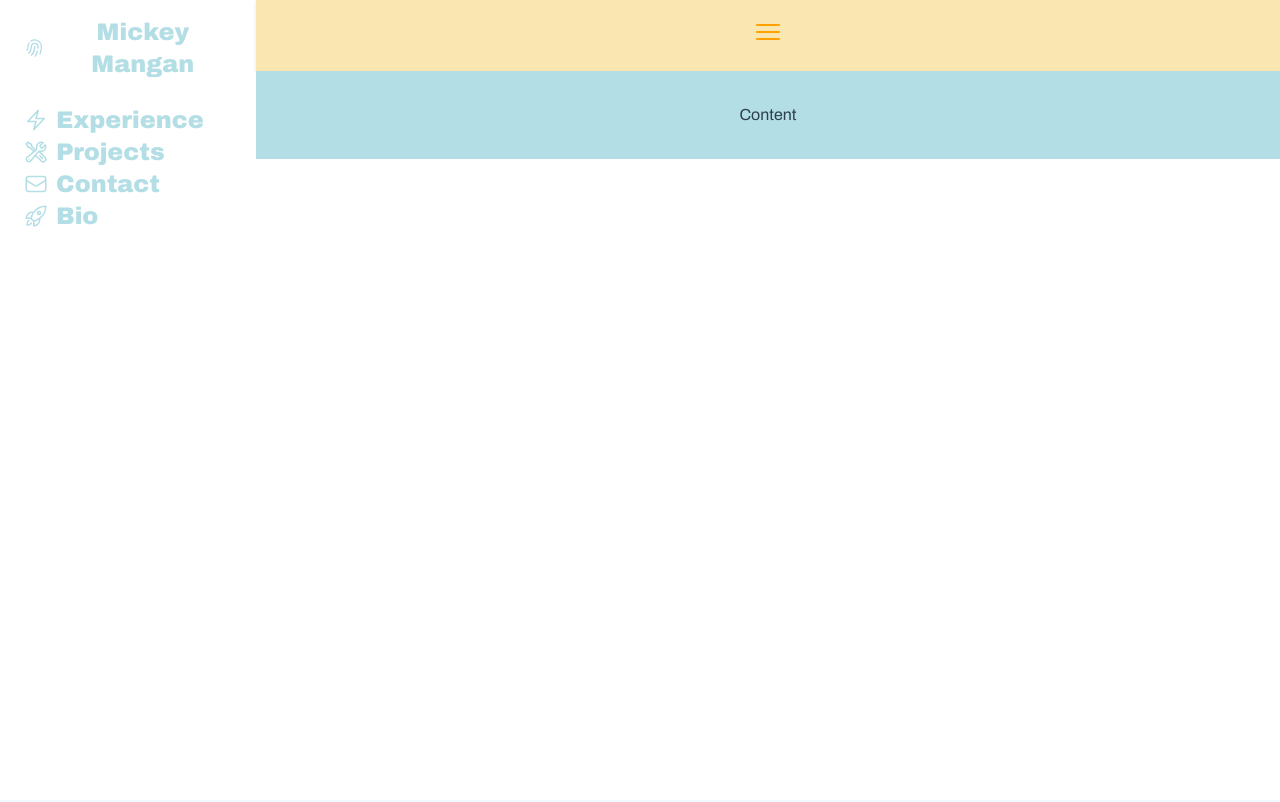
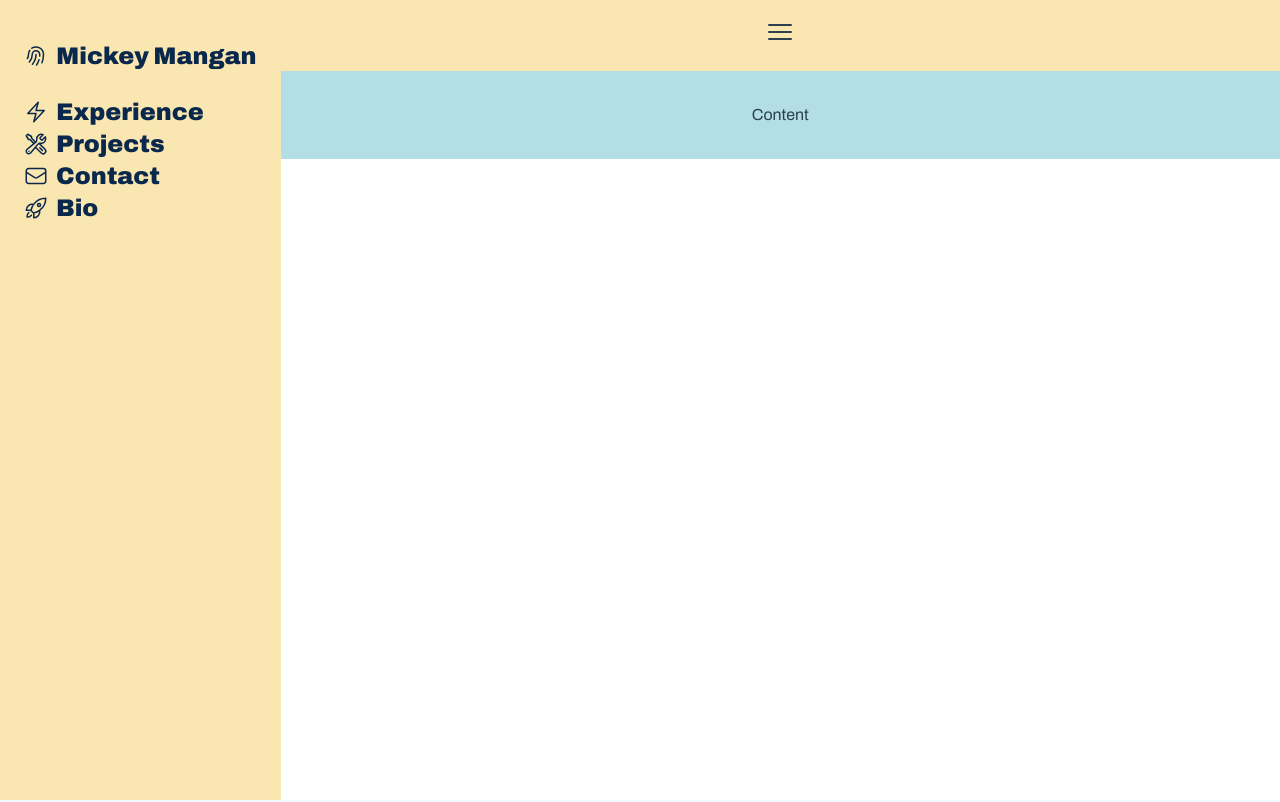
Before and after one commit to manganmh89/VuePortfolio, a Vue app: page / in a window 1280 px wide. Shown: the top 802 px of the page. Built offline with nearby package versions, Linux system fonts and the light colour scheme.

Commit message:
working nav

```diff
--- a/src/components/NavBar.vue
+++ b/src/components/NavBar.vue
@@ -1,9 +1,9 @@
 <template>
     <div class="relative flex min-h-screen">
       <div class="
-      bg-dark
-      text-liteblue
-      w-64
+      bg-pale
+      text-darkblue
+      w-75
       space-y-6
       px-2
       py-4
@@ -18,39 +18,40 @@
       duration-200
       ease-in-out
       "
-      :class="{ 'relative -translate-x-0': showNavBar }"
+      :class="`${is_open ? 'hidden relative -translate-x-0' : ''}`"
   >
-      <a href="" class="flex items-center space-x-2 px-4">
+  <div class="hidden relative -translate-x-0 max-w-0"></div>
+  <a href="" class="flex items-center space-x-2 px-4">
       <svg xmlns="http://www.w3.org/2000/svg" fill="none" viewBox="0 0 24 24" stroke-width="1.5" stroke="currentColor" class="w-6 h-6">
-      <path stroke-linecap="round" stroke-linejoin="round" d="M7.864 4.243A7.5 7.5 0 0119.5 10.5c0 2.92-.556 5.709-1.568 8.268M5.742 6.364A7.465 7.465 0 004.5 10.5a7.464 7.464 0 01-1.15 3.993m1.989 3.559A11.209 11.209 0 008.25 10.5a3.75 3.75 0 117.5 0c0 .527-.021 1.049-.064 1.565M12 10.5a14.94 14.94 0 01-3.6 9.75m6.633-4.596a18.666 18.666 0 01-2.485 5.33" />
-      </svg><span class="text-liteblue text-2xl font-extrabold">Mickey Mangan</span>
-      </a>
-      <nav>
+          <path stroke-linecap="round" stroke-linejoin="round" d="M7.864 4.243A7.5 7.5 0 0119.5 10.5c0 2.92-.556 5.709-1.568 8.268M5.742 6.364A7.465 7.465 0 004.5 10.5a7.464 7.464 0 01-1.15 3.993m1.989 3.559A11.209 11.209 0 008.25 10.5a3.75 3.75 0 117.5 0c0 .527-.021 1.049-.064 1.565M12 10.5a14.94 14.94 0 01-3.6 9.75m6.633-4.596a18.666 18.666 0 01-2.485 5.33" />
+        </svg><span class="text-darkblue text-2xl font-extrabold">Mickey Mangan</span>
+    </a>
+    <nav>
           <a href="" class="group flex items-center space-x-2 px-4 hover:bg-highlight rounded hover:text-pale transition duration-200">
               <svg xmlns="http://www.w3.org/2000/svg" fill="none" viewBox="0 0 24 24" stroke-width="1.5" stroke="currentColor" class="w-6 h-6">
               <path stroke-linecap="round" stroke-linejoin="round" d="M3.75 13.5l10.5-11.25L12 10.5h8.25L9.75 21.75 12 13.5H3.75z" />
-              </svg><span class="text-liteblue text-2xl font-extrabold group-hover:text-pale transition">Experience</span>
+              </svg><span class="text-darkblue text-2xl font-extrabold group-hover:text-pale transition">Experience</span>
           </a>
           <a href="" class="group flex items-center space-x-2 px-4 hover:bg-highlight rounded hover:text-pale transition duration-200">
               <svg xmlns="http://www.w3.org/2000/svg" fill="none" viewBox="0 0 24 24" stroke-width="1.5" stroke="currentColor" class="w-6 h-6">
               <path stroke-linecap="round" stroke-linejoin="round" d="M11.42 15.17L17.25 21A2.652 2.652 0 0021 17.25l-5.877-5.877M11.42 15.17l2.496-3.03c.317-.384.74-.626 1.208-.766M11.42 15.17l-4.655 5.653a2.548 2.548 0 11-3.586-3.586l6.837-5.63m5.108-.233c.55-.164 1.163-.188 1.743-.14a4.5 4.5 0 004.486-6.336l-3.276 3.277a3.004 3.004 0 01-2.25-2.25l3.276-3.276a4.5 4.5 0 00-6.336 4.486c.091 1.076-.071 2.264-.904 2.95l-.102.085m-1.745 1.437L5.909 7.5H4.5L2.25 3.75l1.5-1.5L7.5 4.5v1.409l4.26 4.26m-1.745 1.437l1.745-1.437m6.615 8.206L15.75 15.75M4.867 19.125h.008v.008h-.008v-.008z" />
-              </svg><span class="text-liteblue text-2xl font-extrabold group-hover:text-pale">Projects</span>
+              </svg><span class="text-darkblue text-2xl font-extrabold group-hover:text-pale">Projects</span>
           </a>
           <a href="" class="group flex items-center space-x-2 px-4 hover:bg-highlight rounded hover:text-pale transition duration-200">
               <svg xmlns="http://www.w3.org/2000/svg" fill="none" viewBox="0 0 24 24" stroke-width="1.5" stroke="currentColor" class="w-6 h-6">
               <path stroke-linecap="round" stroke-linejoin="round" d="M21.75 6.75v10.5a2.25 2.25 0 01-2.25 2.25h-15a2.25 2.25 0 01-2.25-2.25V6.75m19.5 0A2.25 2.25 0 0019.5 4.5h-15a2.25 2.25 0 00-2.25 2.25m19.5 0v.243a2.25 2.25 0 01-1.07 1.916l-7.5 4.615a2.25 2.25 0 01-2.36 0L3.32 8.91a2.25 2.25 0 01-1.07-1.916V6.75" />
-              </svg><span class="text-liteblue text-2xl font-extrabold group-hover:text-pale">Contact</span>
+              </svg><span class="text-darkblue text-2xl font-extrabold group-hover:text-pale">Contact</span>
           </a>
           <a href="" class="group flex items-center space-x-2 px-4 hover:bg-highlight rounded hover:text-pale transition duration-200">
               <svg xmlns="http://www.w3.org/2000/svg" fill="none" viewBox="0 0 24 24" stroke-width="1.5" stroke="currentColor" class="w-6 h-6">
               <path stroke-linecap="round" stroke-linejoin="round" d="M15.59 14.37a6 6 0 01-5.84 7.38v-4.8m5.84-2.58a14.98 14.98 0 006.16-12.12A14.98 14.98 0 009.631 8.41m5.96 5.96a14.926 14.926 0 01-5.841 2.58m-.119-8.54a6 6 0 00-7.381 5.84h4.8m2.581-5.84a14.927 14.927 0 00-2.58 5.84m2.699 2.7c-.103.021-.207.041-.311.06a15.09 15.09 0 01-2.448-2.448 14.9 14.9 0 01.06-.312m-2.24 2.39a4.493 4.493 0 00-1.757 4.306 4.493 4.493 0 004.306-1.758M16.5 9a1.5 1.5 0 11-3 0 1.5 1.5 0 013 0z" />
-              </svg><span class="text-liteblue text-2xl font-extrabold group-hover:text-pale">Bio</span>
+              </svg><span class="text-darkblue text-2xl font-extrabold group-hover:text-pale">Bio</span>
           </a>
       </nav>
   </div>
       <div class="flex-1">
           <div class="bg-pale shadow px-2 py-4">
-              <button v-on:click="showNavBar = !showNavBar" class="text-golden">
+              <button @click="showNavBar">
                   <svg xmlns="http://www.w3.org/2000/svg" fill="none" viewBox="0 0 24 24" stroke-width="1.5" stroke="currentColor" class="w-8 h-8">
                   <path stroke-linecap="round" stroke-linejoin="round" d="M3.75 6.75h16.5M3.75 12h16.5m-16.5 5.25h16.5" />
                   </svg>
@@ -61,16 +62,24 @@
   </div>
   </template>
 
-  <script>
-  import { ref } from "vue";
-  export default {
-      setup() {
-          const showNavBar = ref(false);
-          return {
-              showNavBar,
-          };
-      },
-  };
+  <script setup>
+//   import { ref } from "vue";
+//   export default {
+//       setup() {
+//           const showNavBar = ref(false)
+
+//           return {
+//               showNavBar,
+//           };
+//       },
+//   };
+
+    import { ref } from 'vue';
+        const is_open = ref(false)
+        const showNavBar = () => {
+          is_open.value = !is_open.value
+        }
+
   </script>
 
   <style>
--- a/tailwind.config.js
+++ b/tailwind.config.js
@@ -7,6 +7,7 @@ module.exports = {
     colors: {
       'pale' : '#FAE6B1',
       'liteblue' : '#B3DEE5',
+      'darkblue' : '#0A284B',
       'golden' : '#FFA101',
       'highlight' : '#2dd4bf',
       'darkgray' : '#31525B',
```
